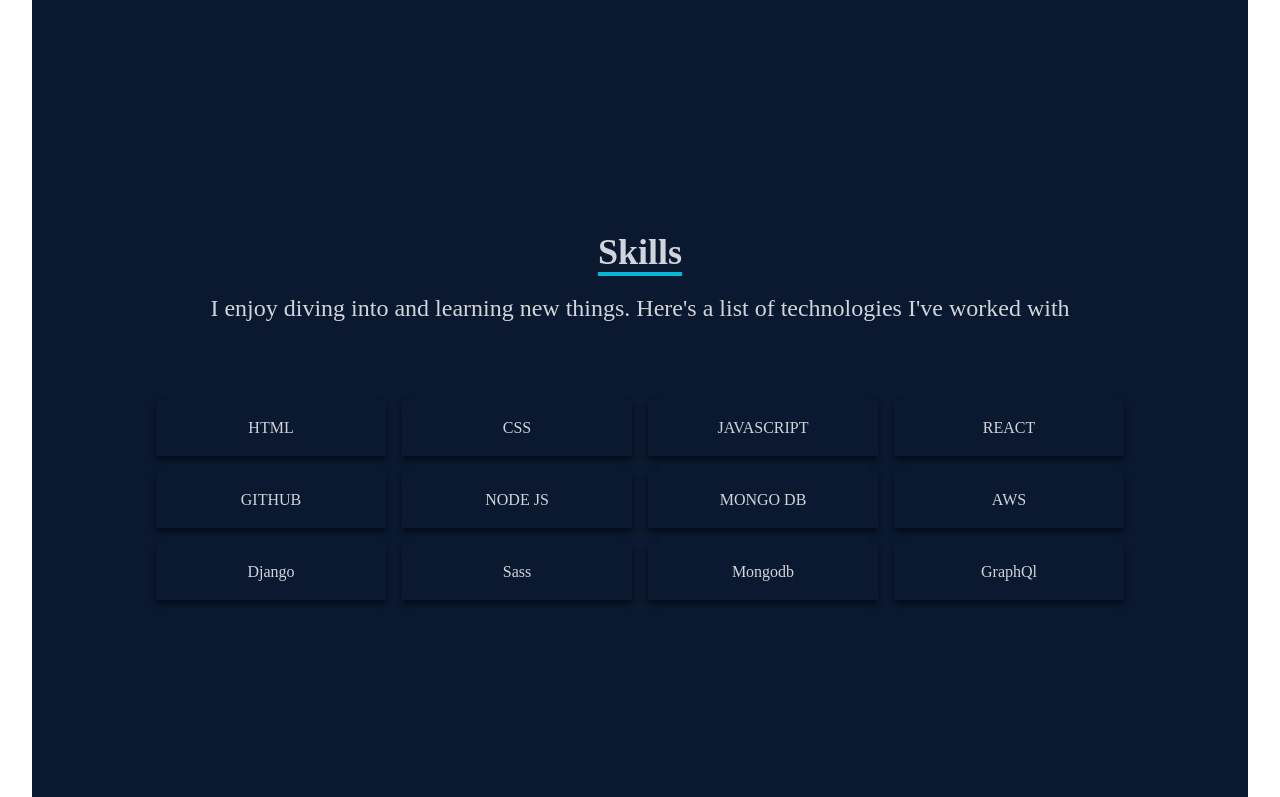
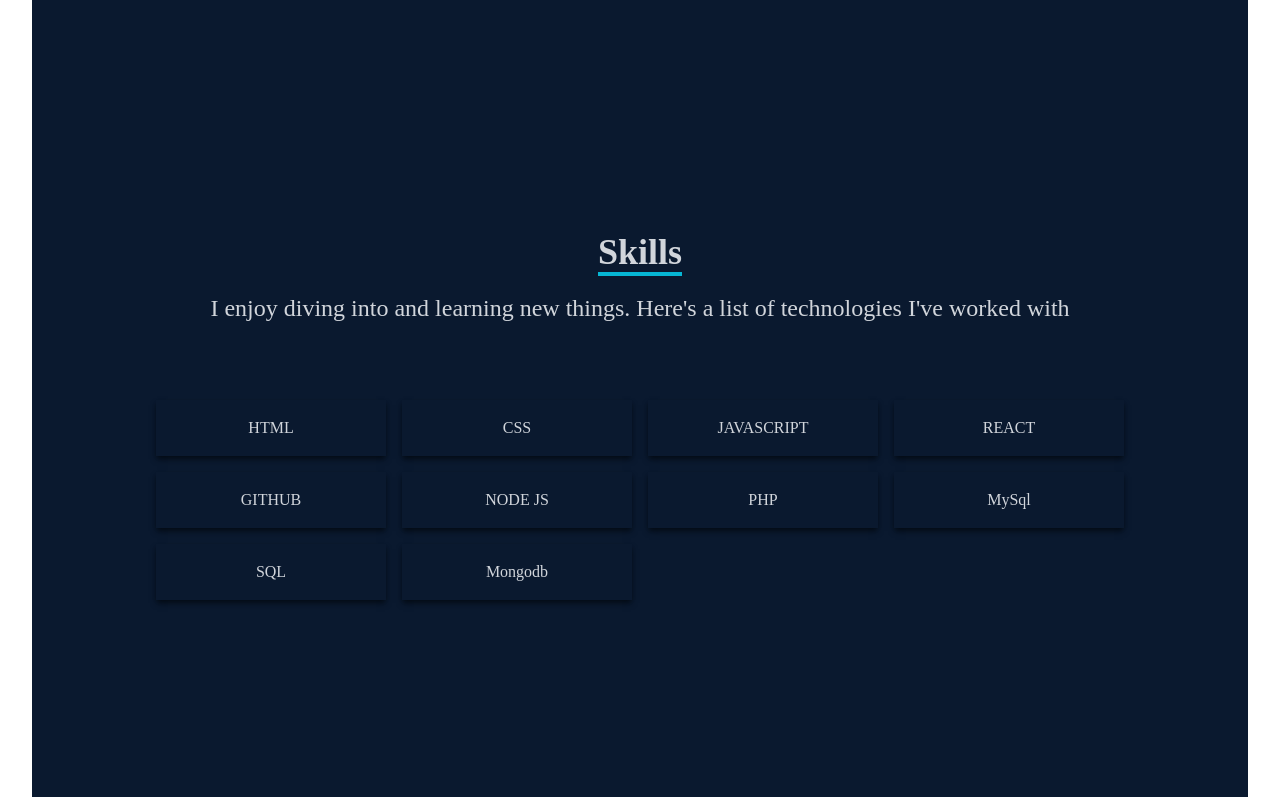
Before and after one commit to aunnicha11/my-portfolio, a React (Vite) app: page / in a window 1280 px wide. Shown: the part 1600-2397 px from the top of the page. Built offline with nearby package versions, Linux system fonts and the light colour scheme.

Commit message:
fix social link and skill

```diff
--- a/src/components/navbar.jsx
+++ b/src/components/navbar.jsx
@@ -10,6 +10,7 @@
 import { HiOutlineMail } from 'react-icons/hi';
 import { BsFillPersonLinesFill } from 'react-icons/bs';
 import { Link } from 'react-scroll';
+import Mailto from 'mailto';
 
 const Navbar = () => {
   const [nav, setNav] = useState(false);
@@ -105,7 +106,7 @@
           <li className='w-[160px] h-[60px] flex justify-between items-center ml-[-100px] hover:ml-[-10px] duration-300 bg-[#333333]'>
             <a
               className='flex justify-between items-center w-full text-gray-300'
-              href='/'
+              href='https://github.com/aunnicha11?tab=repositories'
               target='_blank'
             >
               Github <FaGithub size={30} />
@@ -115,7 +116,7 @@
             <a
               className='flex justify-between items-center w-full text-gray-300'
               href='mailto:aunnicha268@gmail.com'
-              //target='_blank'
+              target='_blank'
             >
               Email <HiOutlineMail size={30} />
             </a>
@@ -126,7 +127,7 @@
               href='/'
               target='_blank'
             >
-              Resume <BsFillPersonLinesFill size={30} />
+              Resume & Docs <BsFillPersonLinesFill size={30} />
             </a>
           </li>
         </ul>
--- a/src/components/skills.jsx
+++ b/src/components/skills.jsx
@@ -29,22 +29,16 @@
                   <p className='my-4'>NODE JS</p>
               </div>
               <div className='shadow-md shadow-[#040c16] hover:scale-110 duration-500'>
-                  <p className='my-4'>MONGO DB</p>
+                  <p className='my-4'>PHP</p>
               </div>
               <div className='shadow-md shadow-[#040c16] hover:scale-110 duration-500'>
-                  <p className='my-4'>AWS</p>
+                  <p className='my-4'>MySql</p>
               </div>
               <div className='shadow-md shadow-[#040c16] hover:scale-110 duration-500'>
-                  <p className='my-4'>Django</p>
-              </div>
-              <div className='shadow-md shadow-[#040c16] hover:scale-110 duration-500'>
-                  <p className='my-4'>Sass</p>
+                  <p className='my-4'>SQL</p>
               </div>
               <div className='shadow-md shadow-[#040c16] hover:scale-110 duration-500'>
                   <p className='my-4'>Mongodb</p>
-              </div>
-              <div className='shadow-md shadow-[#040c16] hover:scale-110 duration-500'>
-                  <p className='my-4'>GraphQl</p>
               </div>
           </div>
       </div>
```
